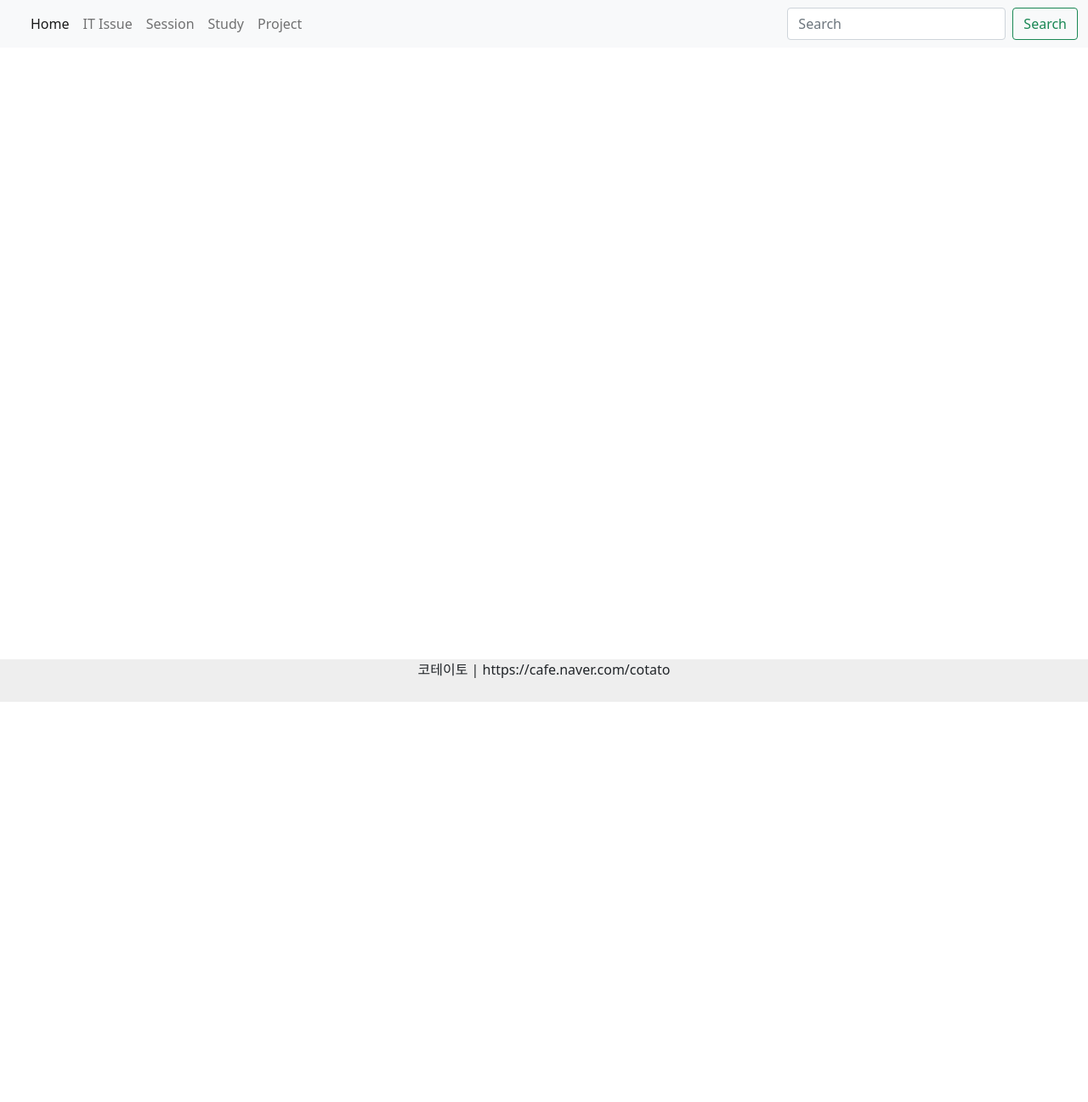
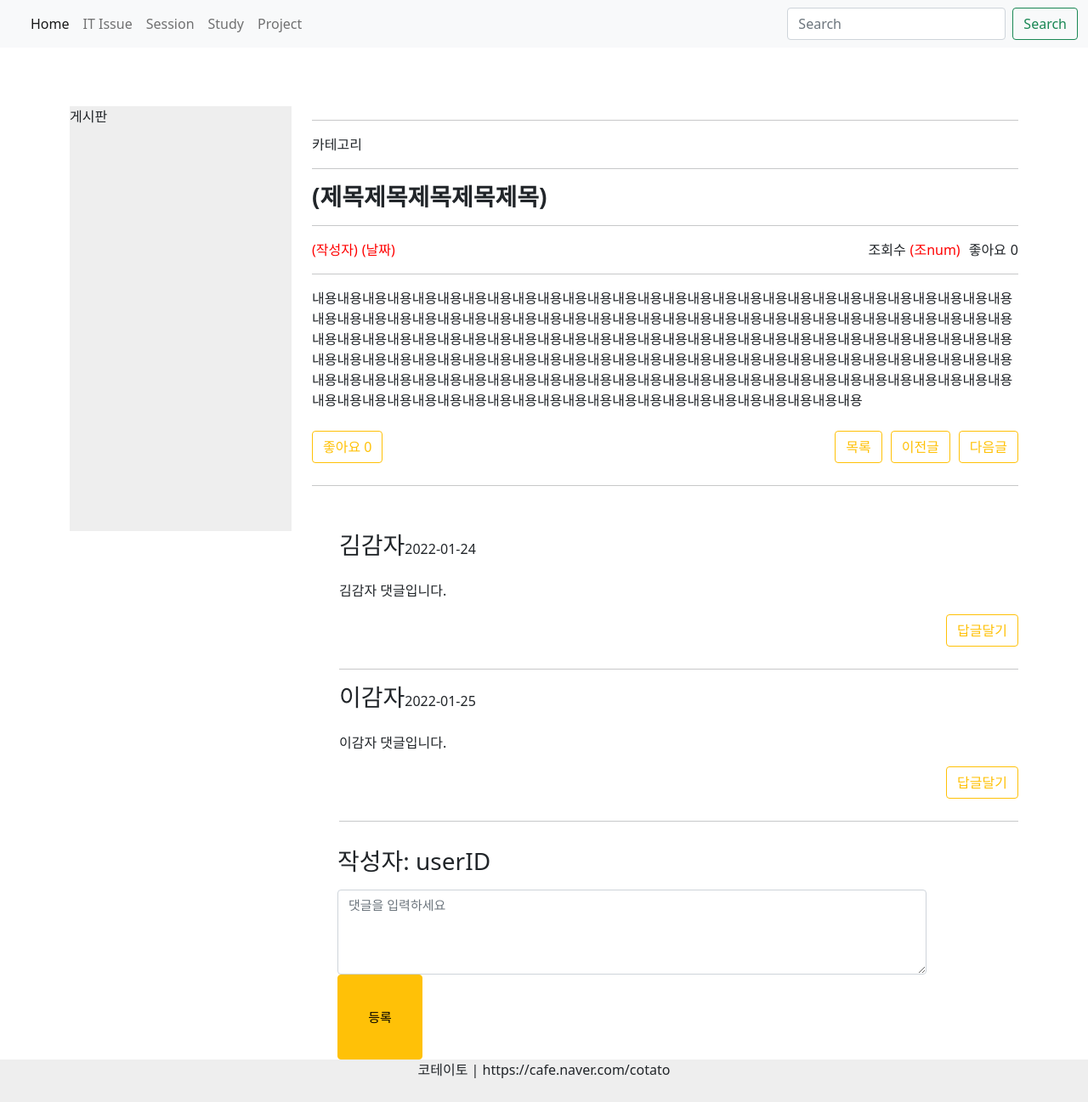
Before and after one commit to jellysoo97/Cotato-web-client, a React (Create React App) app: page /postPageView in a window 1280 px wide. Shown: the whole page at 85% size. Before the commit the page ends 826 px from the top, so only its background shows below. Built offline with nearby package versions, Linux system fonts and the light colour scheme.

Commit message:
게시글페이지_목록연결은아직

```diff
--- a/src/App.js
+++ b/src/App.js
@@ -8,6 +8,7 @@ import NavBar from "./components/Basic/NavBar"
 import PostPage from "./components/Postlist/PostPage"
 import PostCreate from "./components/Postcrud/PostCreate"
 import Footer from "./components/Basic/Footer"
+import PostPageView from "./components/Postlist/PostPageView"
 
 function App() {
   return (
@@ -21,6 +22,7 @@ function App() {
             <Route exact path="/comments" element={<Comments />} />
             <Route exact path="/board" element={<PostPage />} />
             <Route exact path="/createPost" element={<PostCreate />} />
+            <Route exact path="/postPageView" element={<PostPageView />} />
           </Routes>
         </BrowserRouter>
       </div>
--- a/src/components/Basic/Category.js
+++ b/src/components/Basic/Category.js
@@ -2,8 +2,9 @@ import React from "react"
 
 function Category() {
   return (
-    <div className="col-sm-3" style={{ height: "500px", backgroundColor: "#eee" }}>
-      카테고리
+    // <div className="col-sm-3" style={{ height: "500px", backgroundColor: "#eee", paddingLeft: "50px", margin: "50px"}}>
+    <div style={{ height: "500px", backgroundColor: "#eee"}}>
+      게시판
     </div>
   )
 }
--- /dev/null
+++ b/src/components/Postlist/PostEach.js
@@ -0,0 +1,42 @@
+import React, { useState } from "react"
+
+
+function PostEach() {
+
+  let [따봉, 따봉변경] = useState(0);
+
+    return (
+    <>
+      <div>
+        <hr />
+        카테고리
+        <hr />
+        <h3><b>(제목제목제목제목제목)</b></h3>
+        <hr />
+        <p style={{display: "inline", margin:"0px 5px 0px 0px", color:"red"}}>(작성자)</p>
+        <p style={{display: "inline", color:"red"}}>(날짜)</p>
+        <p style={{display: "inline", float: "right"}}>{따봉}</p>
+        <p style={{display: "inline", float: "right", margin:"0px 5px 0px 0px"}}>좋아요</p>
+        <p style={{display: "inline", float: "right", margin:"0px 10px 0px 0px", color:"red"}}>(조num)</p>
+        <p style={{display: "inline", float: "right", margin:"0px 5px 0px 0px"}}>조회수</p>
+        <hr />
+        내용내용내용내용내용내용내용내용내용내용내용내용내용내용내용내용내용내용내용내용내용내용내용내용내용내용내용내용내용내용내용내용내용내용내용내용내용내용내용내용내용내용내용내용내용내용내용내용내용내용내용내용내용내용내용내용내용내용내용내용내용내용내용내용내용내용내용내용내용내용내용내용내용내용내용내용내용내용내용내용내용내용내용내용내용내용내용내용내용내용내용내용내용내용내용내용내용내용내용내용내용내용내용내용내용내용내용내용내용내용내용내용내용내용내용내용내용내용내용내용내용내용내용내용내용내용내용내용내용내용내용내용내용내용내용내용내용내용내용내용내용내용내용내용내용내용내용내용내용내용내용내용내용내용내용내용내용내용내용내용내용내용
+        <br />
+        <br />
+        <button type="button" class="btn btn-outline-warning" style={{float: "right", margin:"0px 0px 0px 0px"}}> 다음글 </button>
+        <button type="button" class="btn btn-outline-warning" style={{float: "right", margin:"0px 10px 0px 0px"}}> 이전글 </button>
+        <button type="button" class="btn btn-outline-warning" style={{float: "right", margin:"0px 10px 0px 0px"}}> 목록 </button>
+
+        <button type="button" class="btn btn-outline-warning" style={{float: "left", margin:"0px 0px 0px 0px"}} onClick={ ()=>{ 따봉변경(따봉+1) } }> 좋아요 {따봉} </button>
+        <br /><br />
+        <hr />
+
+      </div>
+
+
+    </>
+
+
+    )
+  }
+export default PostEach
--- /dev/null
+++ b/src/components/Postlist/PostPageView.js
@@ -0,0 +1,44 @@
+import React from "react"
+import Category from "../Basic/Category"
+import PostEach from "./PostEach"
+import Comments from "../comments/Comments"
+
+
+function PostPageView() {
+    return (
+    <>
+      <div className="container">
+      {/* <div className="container" style={{ backgroundColor: "black"}}>  */}
+        <div>
+          <div className="row">
+            <div className="col-3">
+              <Category />
+            </div>
+            <div className="col-9">
+            {/* <div className="col-9" style={{ backgroundColor: "skyblue"}}> */}
+              <PostEach />
+            </div>
+          </div>
+        </div>
+      </div>
+
+      <div className="container">
+      {/* <div className="container" style={{ backgroundColor: "gray"}}>  */}
+        <div>
+          <div className="row">
+            <div className="col-3">
+
+            </div>
+            <div className="col-9">
+            {/* <div className="col-9" style={{ backgroundColor: "pink"}}> */}
+              <Comments />
+            </div>
+          </div>
+        </div>
+
+      </div>
+    </>
+
+    )
+  }
+export default PostPageView
--- a/src/components/comments/Comments.js
+++ b/src/components/comments/Comments.js
@@ -48,21 +48,15 @@ class Comments extends React.Component {
             })}
           </ul>
           {/* 글쓴이 */}
-          <h3 style={{ textAlign: "left", width: "300px", height: "50px", margin: "0" }}>작성자: userID</h3>
+          <h3 style={{ textAlign: "left", width: "300px", height: "50px", margin:"30px 0px 0px 30px" }}>작성자: userID</h3>
 
-          {/* <div>
-      <h3 style={{textAlign:"left", width:"300px", height:"50px", margin:"0"}}>
-        {tweet.writer}
-        <h6 style={{display:"inline"}}>{tweet.date}</h6>
-      </h3>
-    </div> */}
           {/* 댓글작성 area */}
           <div>
-            <div class="col-sm-5" style={{ float: "left" }}>
-              <textarea class="form-control" placeholder="댓글을 입력하세요" id="floatingTextarea2" id="new-tweet-content"></textarea>
+            <div class="col-sm-10" style={{ float: "left" , margin:"0px 0px 0px 30px"}}>
+              <textarea class="form-control" placeholder="댓글을 입력하세요" id="floatingTextarea2" id="new-tweet-content" style={{ height: "100px", fontSize: "15px" }}></textarea>
             </div>
-            <div class="d-grid gap-2">
-              <button type="button" class="btn btn-warning" style={{ width: "100px", height: "60px", marginLeft: "20px", fontSize: "15px" }} onClick={this.addTweet}>
+            <div class="col-sm-2" style={{display:"inline"}}>
+              <button type="button" class="btn btn-warning" style={{ width: "100px", height: "100px", marginLeft: "30px", fontSize: "15px" }} onClick={this.addTweet}>
                 등록
               </button>
             </div>
--- a/src/components/comments/CommentsForm.js
+++ b/src/components/comments/CommentsForm.js
@@ -7,9 +7,9 @@ export default function CommentsForm({tweet}){
 
     {/* 글쓴이 + 날짜 */}
     <div>
-      <h3 style={{textAlign:"left", width:"300px", height:"50px", margin:"0"}}>
+      <h3 style={{textAlign:"left", width:"300px", height:"50px"}}>
         {tweet.writer}
-        <h6 style={{display:"inline"}}>{tweet.date}</h6>
+        <h6 style={{display:"inline", margin:"0px 0px 0px 0px"}}>{tweet.date}</h6>
       </h3>
     </div>
 
```
Also changed, not shown: 1 other file (tests, documents, lock files or other folders).
